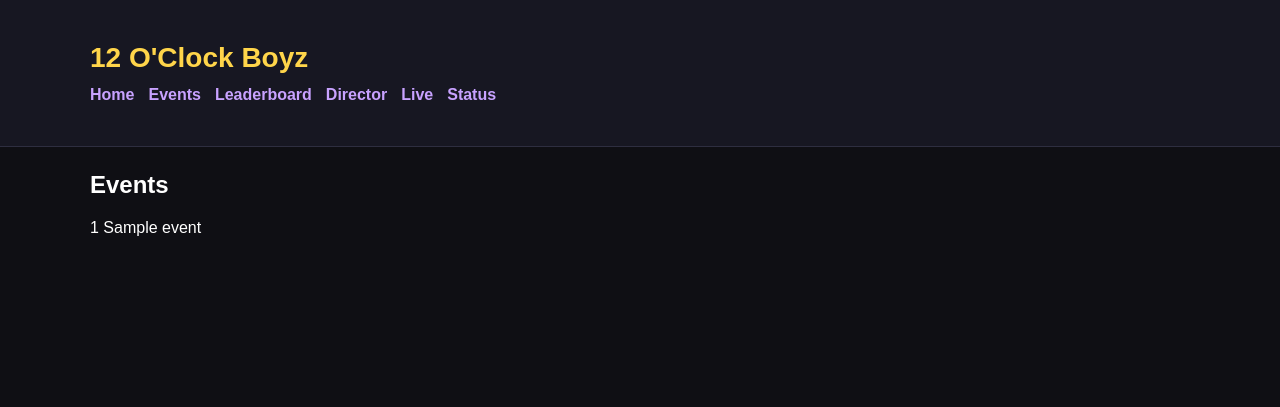
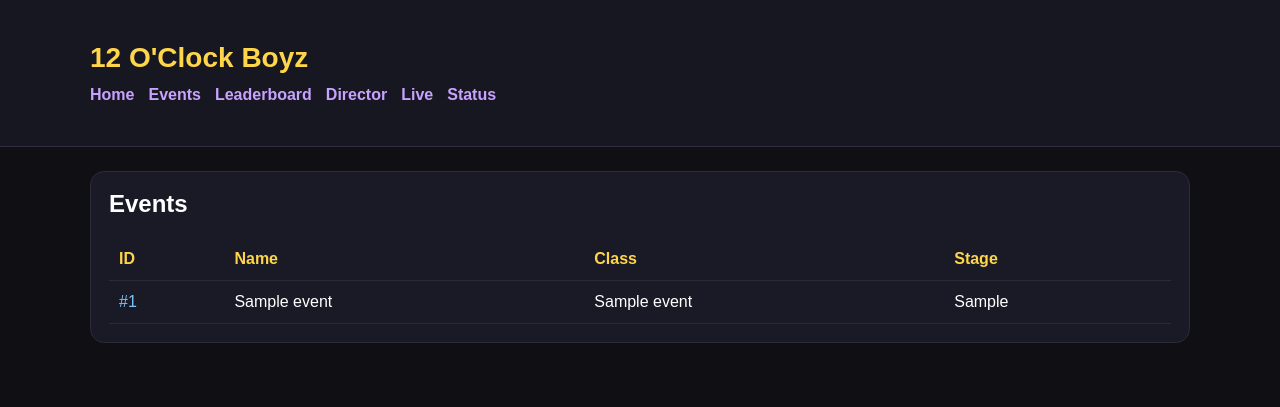
Before and after one commit to figjamfngaming-eng/12oclock-system, a Flask app: page /events in a window 1280 px wide. Shown: the top 407 px of the page. Run offline with Flask 3, Linux system fonts and the light colour scheme; a database or web service that is not in the repository returns one stand-in record (values such as "Sample title"); some libraries are stand-ins or nearby versions.

Commit message:
events.html

```diff
--- a/web/templates/events.html
+++ b/web/templates/events.html
@@ -1,7 +1,32 @@
 {% extends "base.html" %}
+
 {% block content %}
-<h2>Events</h2>
-{% for e in events %}
-<div>{{e.id}} {{e.name}}</div>
-{% endfor %}
+<div class="card">
+    <h2>Events</h2>
+
+    {% if events %}
+    <table>
+        <thead>
+            <tr>
+                <th>ID</th>
+                <th>Name</th>
+                <th>Class</th>
+                <th>Stage</th>
+            </tr>
+        </thead>
+        <tbody>
+            {% for e in events %}
+            <tr>
+                <td><a class="link" href="/event/{{ e.id }}">#{{ e.id }}</a></td>
+                <td>{{ e.name }}</td>
+                <td>{{ e.class_name }}</td>
+                <td>{{ e.race_stage }}</td>
+            </tr>
+            {% endfor %}
+        </tbody>
+    </table>
+    {% else %}
+    <p>No events found.</p>
+    {% endif %}
+</div>
 {% endblock %}
```
